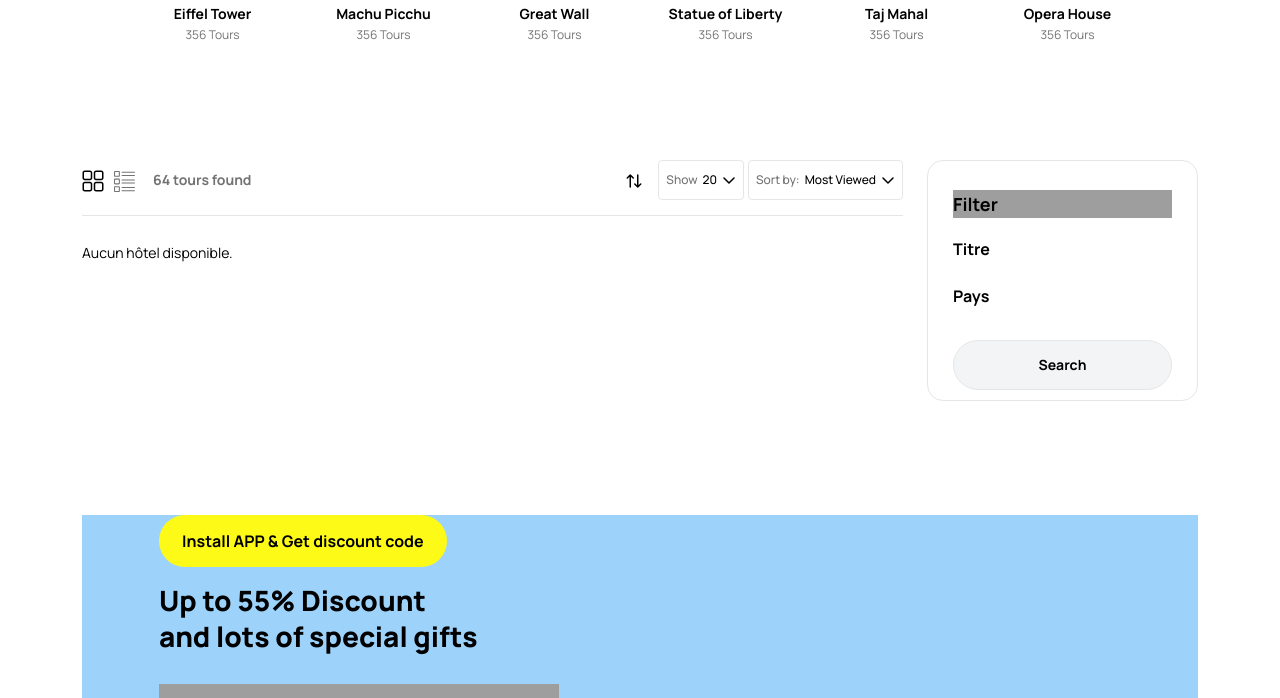
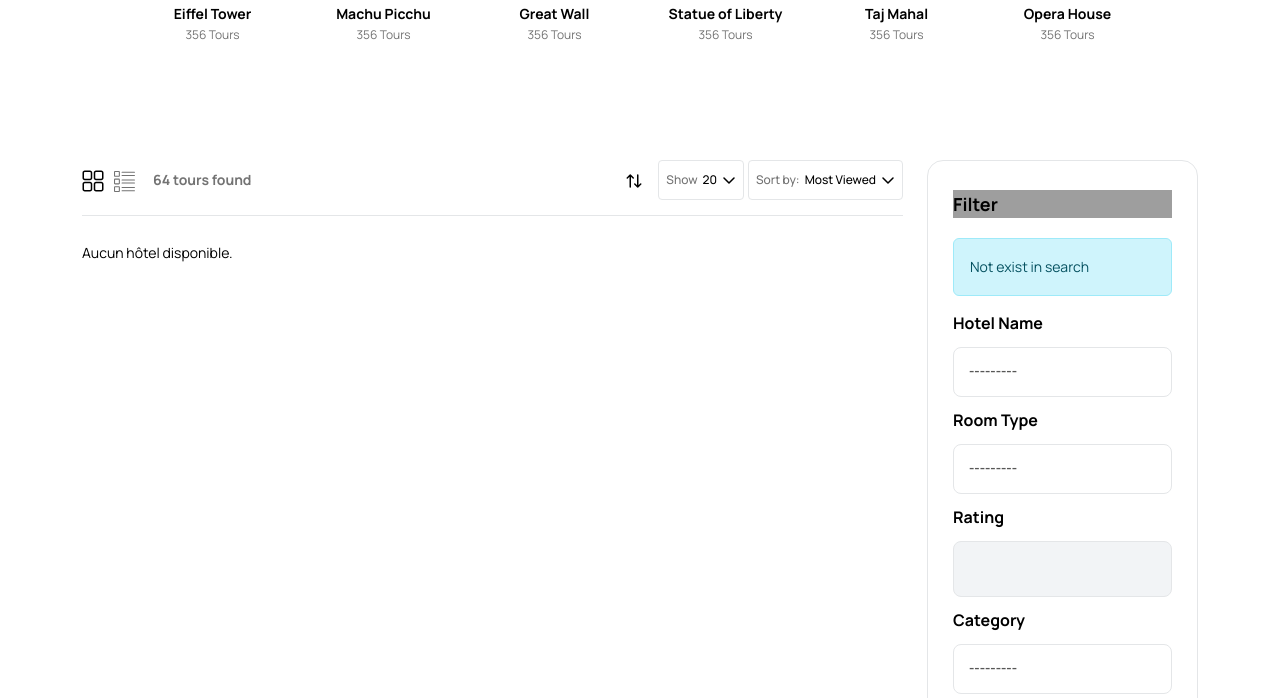
Before and after one commit to Nousssair/django-ACES, a Django app: page /list-hotel/ in a window 1280 px wide. Shown: the part 766-1464 px from the top of the page. Run offline with Django 5.2, Linux system fonts and the light colour scheme; data that the repository does not hold is empty; some libraries are stand-ins or nearby versions; some web fonts are replaced; grey boxes are pictures that could not be loaded.

Commit message:
Back to filter and adjustment the problem of filters

```diff
--- a/hotel/filters.py
+++ b/hotel/filters.py
@@ -1,14 +1,16 @@
 import django_filters
 from django import forms
 from .models import *
+from django.db.models import Q
 
 class HotelFilter(django_filters.FilterSet):
     # Filtrer par nom de l'hôtel
-    name = django_filters.CharFilter(
+    name = django_filters.ChoiceFilter(
         field_name='name',
-        lookup_expr='icontains',  # Recherche insensible à la casse
+        #lookup_expr='icontains',  # Recherche insensible à la casse
+        choices=lambda:[(hotel.name, hotel.name) for hotel in Hotel.objects.all()], #champs select for name of hotel
         label='Hotel Name',
-        widget=forms.TextInput(attrs={'class': 'form-control'})
+        widget=forms.Select(attrs={'class': 'form-control'})
     )
 
     # Filtrer par type de chambre
--- a/hotel/templates/list-hotel.html
+++ b/hotel/templates/list-hotel.html
@@ -317,20 +317,40 @@
               <div class="block-filter border-1">
                 <h6 class="text-lg-bold item-collapse neutral-1000">Filter</h6>
                 <!-- Formulaire de filtre -->
-                <form method="get">
+                {% if messages %}
+                <div class="alert alert-info" role="alert">
+                    {% for message in messages %}
+                        {{ message }}
+                    {% endfor %}
+                </div>
+              {% endif %}
+
+              <!-- Formulaire de filtrage -->
+              <form method="get">
                   <div class="form-group">
-                    <div class="form-group">
-                      <label for="id_titre">Titre</label>
-                      {{ myfilter.form.name }}
+                      <label for="id_name">Hotel Name</label>
+                      {{ filter.form.name }}
                   </div>
                   <div class="form-group">
-                    <label for="id_pays">Pays</label>
-                    {{ myfilter.form.room_type }}
-                </div>
-                    <!-- Formulaire de filtre -->
+                      <label for="id_room_type">Room Type</label>
+                      {{ filter.form.room_type }}
+                  </div>
+                  <div class="form-group">
+                      <label for="id_rating">Rating</label>
+                      {{ filter.form.rating }}
+                  </div>
+                  <div class="form-group">
+                      <label for="id_category">Category</label>
+                      {{ filter.form.category }}
+                  </div>
+                  <div class="form-group">
+                      <label for="id_amount_per_adult">Max Price per Adult</label>
+                      {{ filter.form.amount_per_adult }}
                   </div>
                   <input type="submit" value="Search" class="btn btn-gray mt-2">
-                </form>
+              </form>
+
+
               </div>
             </div>
           </div>
--- a/hotel/views.py
+++ b/hotel/views.py
@@ -2,6 +2,8 @@ from django.shortcuts import get_object_or_404
 from django.views.generic import ListView, DetailView
 from hotel.filters import HotelFilter
 from .models import *
+from django.contrib.messages.views import SuccessMessageMixin
+from django.contrib import messages
 
 # Vue pour afficher la liste des hôtels
 class HotelListView(ListView):
@@ -19,7 +21,14 @@ class HotelListView(ListView):
             hotel.stars_empty_range = range(6 - hotel.stars)  # Liste d'étoiles vides
 
         # Ajouter le formulaire de filtrage au contexte pour l'utiliser dans le template
-        context['filter'] = HotelFilter(self.request.GET, queryset=self.get_queryset()).form
+        hotel_filter = HotelFilter(self.request.GET, queryset=self.get_queryset())
+        context['filter'] = hotel_filter
+
+
+        #verificaiton si acun résultat trouvé :
+        if not hotel_filter.qs.exists():
+            messages.info(self.request, 'Not exist in search')
+
         return context
 
     def get_queryset(self):
```
